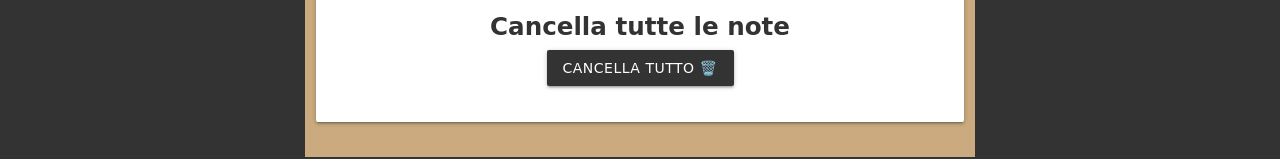
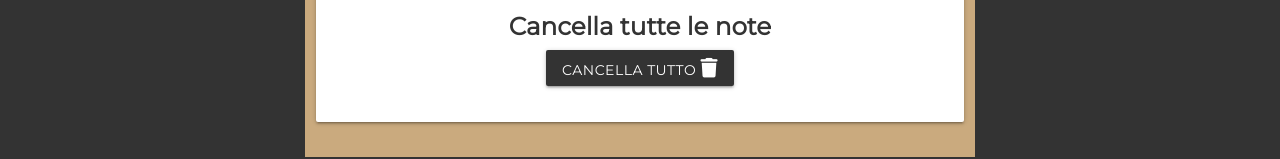
Before and after one commit to lorenzcgn/Todo-List-App-with-JavaScript, a plain HTML site: page index.html in a window 1280 px wide. Shown: the part 1923-2082 px from the top of the page. Drawn offline with nearby package versions, Linux system fonts and the light colour scheme.

Commit message:
Add files via upload

```diff
--- a/index.html
+++ b/index.html
@@ -6,7 +6,8 @@
     <meta http-equiv="X-UA-Compatible" content="ie=edge">
     <title>La mia lista</title>
     <link rel="stylesheet" type="text/css" href="style.css">
-    <link href="https://fonts.googleapis.com/css?family=Lilita+One&display=swap" rel="stylesheet">
+    <link href="https://fonts.googleapis.com/css?family=Montserrat&display=swap" rel="stylesheet">
+
     <link rel="stylesheet" href="https://cdnjs.cloudflare.com/ajax/libs/materialize/1.0.0-beta/css/materialize.min.css">
     <link rel="stylesheet" href="https://cdnjs.cloudflare.com/ajax/libs/font-awesome/4.7.0/css/font-awesome.min.css">
     <script src="https://kit.fontawesome.com/2d7d088a56.js" crossorigin="anonymous"></script>
@@ -74,7 +75,8 @@
                         </ul>
                         <div><img id="sezione3"  src="https://www.greenb.it/wp-content/uploads/2018/03/divider-linea-1.png" width="600px" float="center"/></div>
                         <h5 id="task-title">Cancella tutte le note</h5>
-                        <a href="#" class="clear-tasks btn blacck">Cancella tutto 🗑️</a>
+                        <a href="#" class="clear-tasks btn blacck">Cancella tutto <i class="fas fa-trash hey"></i>
+                        </a>
                     </div>
 
 
--- a/style.css
+++ b/style.css
@@ -6,6 +6,9 @@
 .container.full {
     margin-top: 1em;
     margin-bottom: 1em;
+}
+i.fas.fa-trash.hey {
+    color: white;
 }
 .transparentt {
     background-color: #caaa7e8a;
```
